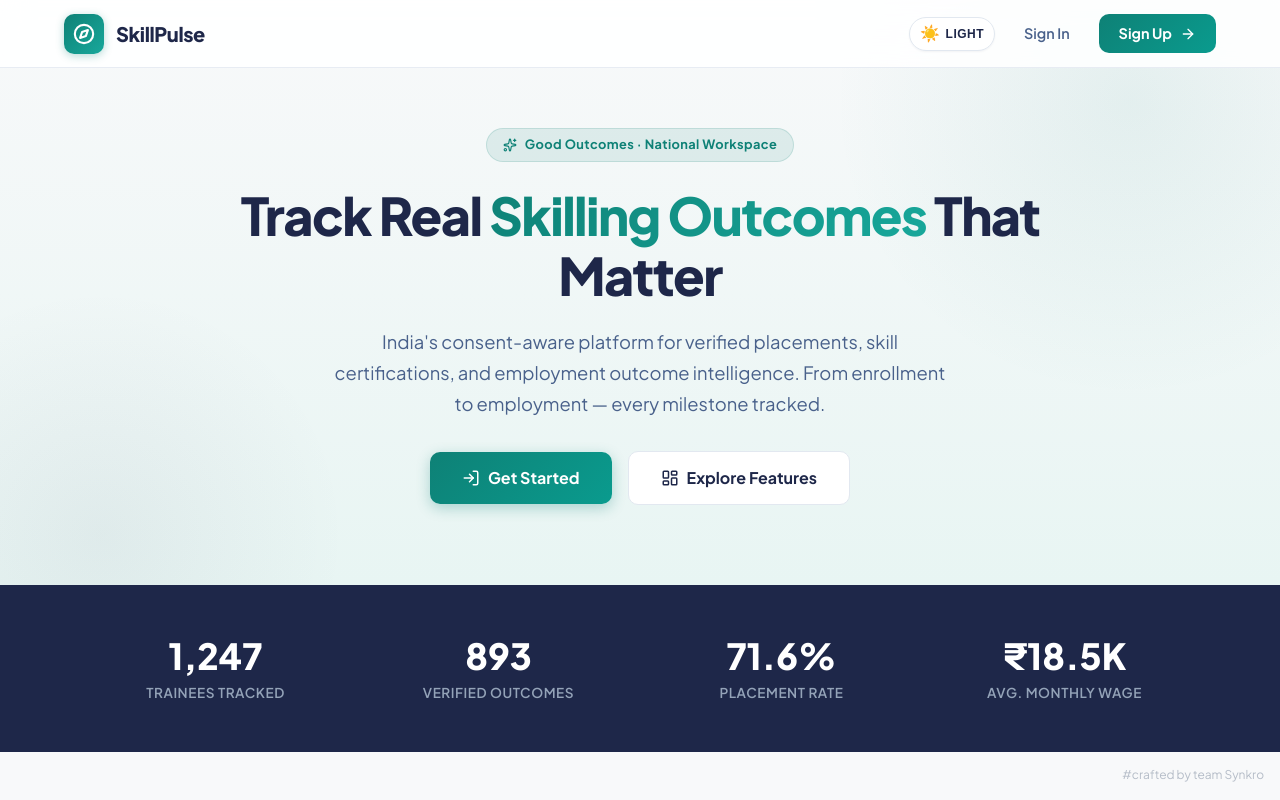
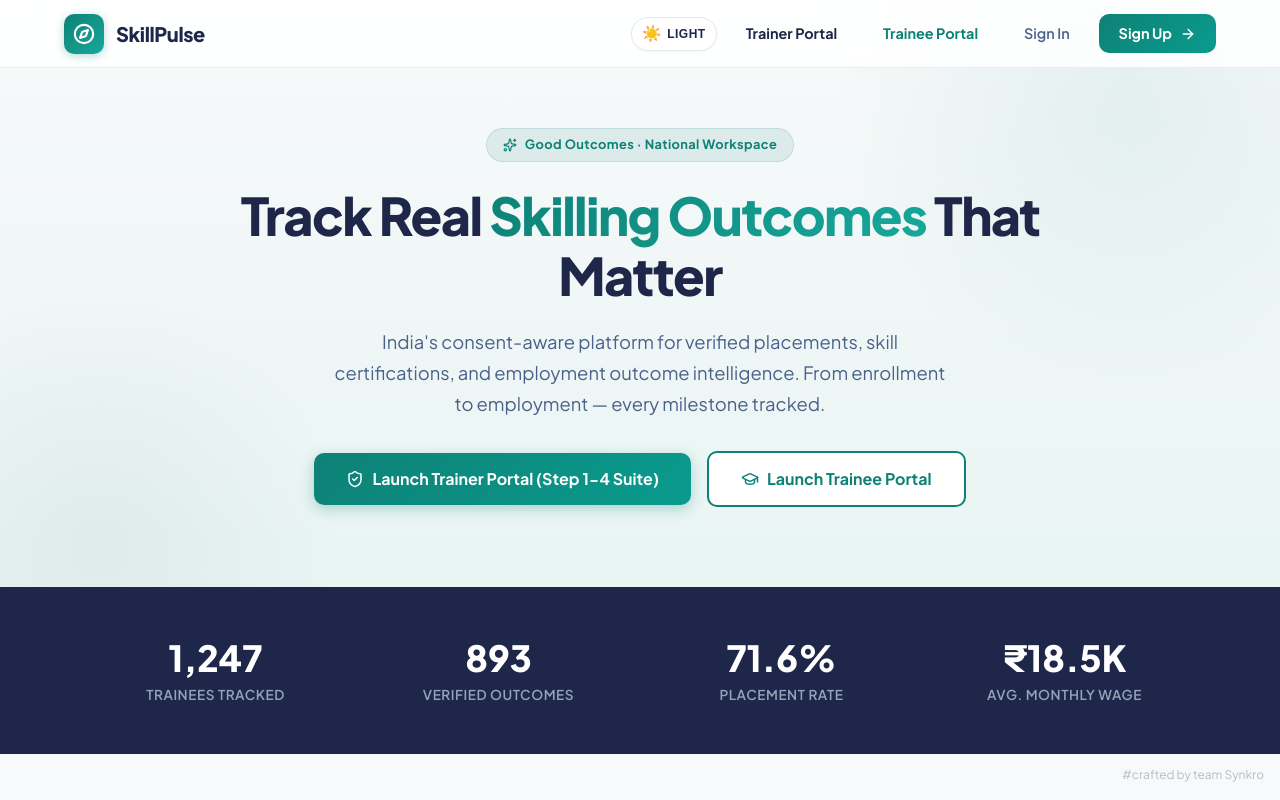
Before and after one commit to priyanshu-pgb/SkillPulse-Frontend, a website: page index.html in a window 1280 px wide. Shown: the top 800 px of the page. Drawn offline with nearby package versions, Linux system fonts and the light colour scheme.

Commit message:
feat(nav): add direct portal launch buttons and 1-click demo login fillers for Trainer and Trainee

```diff
--- a/index.html
+++ b/index.html
@@ -482,6 +482,8 @@
           <span class="theme-icon">☀️</span>
           <span class="theme-text">Light</span>
         </button>
+        <a href="trainer" class="btn-ghost" style="color: var(--color-deep-indigo); font-weight: 700;">Trainer Portal</a>
+        <a href="trainee" class="btn-ghost" style="color: var(--color-teal); font-weight: 700;">Trainee Portal</a>
         <a href="login.html" class="btn-ghost">Sign In</a>
         <a href="register.html" class="btn-landing-primary" style="padding: 0.55rem 1.25rem; font-size: 0.9rem; box-shadow: none;">
           Sign Up <i data-lucide="arrow-right" style="width: 16px; height: 16px;"></i>
@@ -500,13 +502,13 @@
       <h1>Track Real <span>Skilling Outcomes</span> That Matter</h1>
       <p>India's consent-aware platform for verified placements, skill certifications, and employment outcome intelligence. From enrollment to employment — every milestone tracked.</p>
       <div class="hero-cta-group">
-        <a href="login.html" class="btn-landing-primary">
-          <i data-lucide="log-in" style="width: 18px; height: 18px;"></i>
-          Get Started
+        <a href="trainer" class="btn-landing-primary">
+          <i data-lucide="shield-check" style="width: 18px; height: 18px;"></i>
+          Launch Trainer Portal (Step 1-4 Suite)
         </a>
-        <a href="#features" class="btn-landing-secondary">
-          <i data-lucide="layout-dashboard" style="width: 18px; height: 18px;"></i>
-          Explore Features
+        <a href="trainee" class="btn-landing-secondary" style="background: var(--color-surface); border: 2px solid var(--color-teal); color: var(--color-teal); font-weight: 700;">
+          <i data-lucide="graduation-cap" style="width: 18px; height: 18px;"></i>
+          Launch Trainee Portal
         </a>
       </div>
     </div>
```
Also changed, not shown: login.html (+25 -0 lines).
